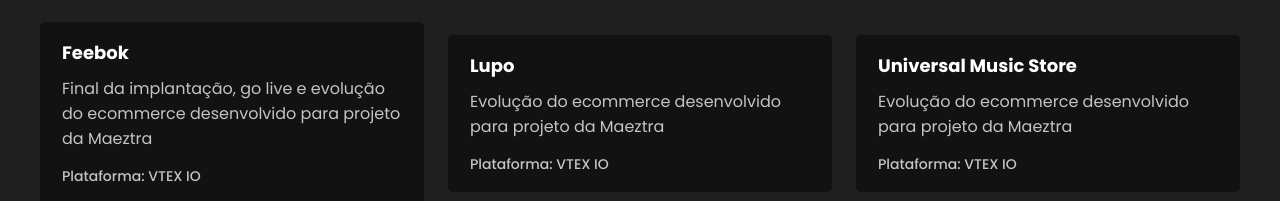
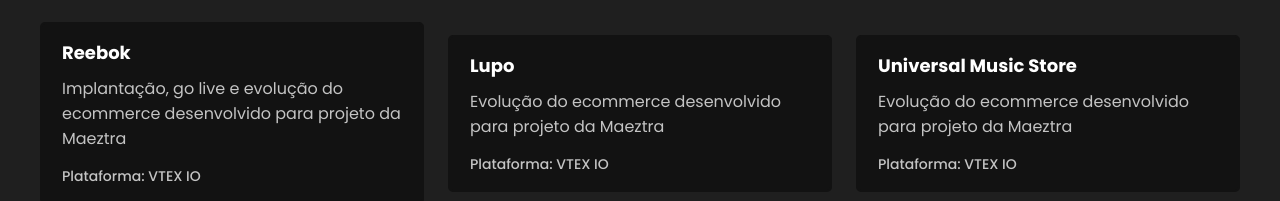
Before and after one commit to guipessato/portfolio-new, a website: page public/index.html in a window 1280 px wide. Shown: the part 1131-1332 px from the top of the page. Drawn offline with nearby package versions, Linux system fonts and the light colour scheme.

Commit message:
feat: att projects

```diff
--- a/public/index.html
+++ b/public/index.html
@@ -282,9 +282,9 @@
                 <div class="projects__list">
                     <a href="https://www.reebok.com.br/"
                     target="_blank" rel="noopener noreferrer" class="projects__item delayMediumReveal intervalCardReveal">
-                        <h3>Feebok</h3>
+                        <h3>Reebok</h3>
                         <p>
-                            Final da implantação, go live e evolução do ecommerce desenvolvido para projeto da Maeztra<br />
+                            Implantação, go live e evolução do ecommerce desenvolvido para projeto da Maeztra<br />
                         </p>
                         <span>Plataforma: VTEX IO</span>
                     </a>
```
